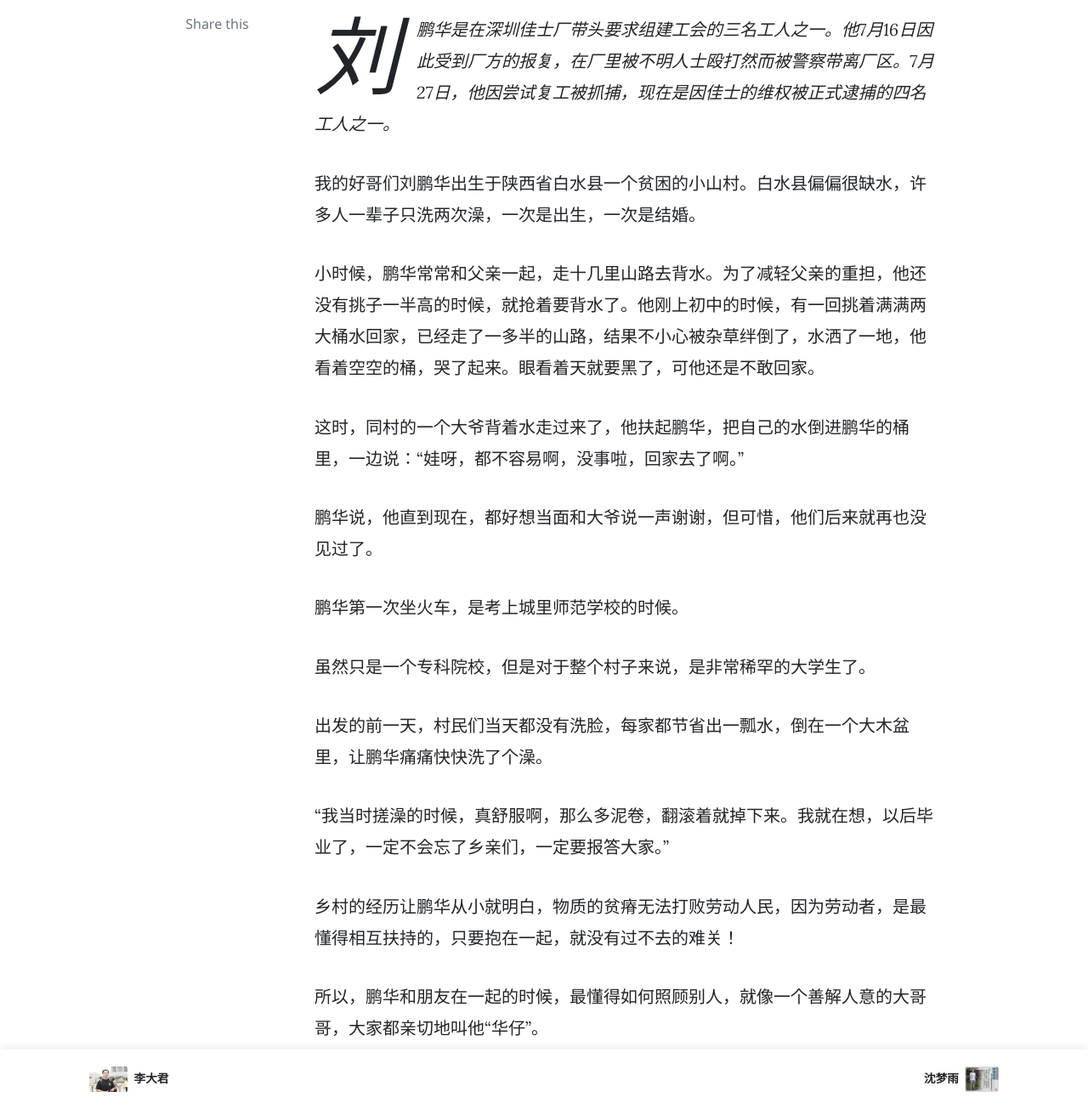
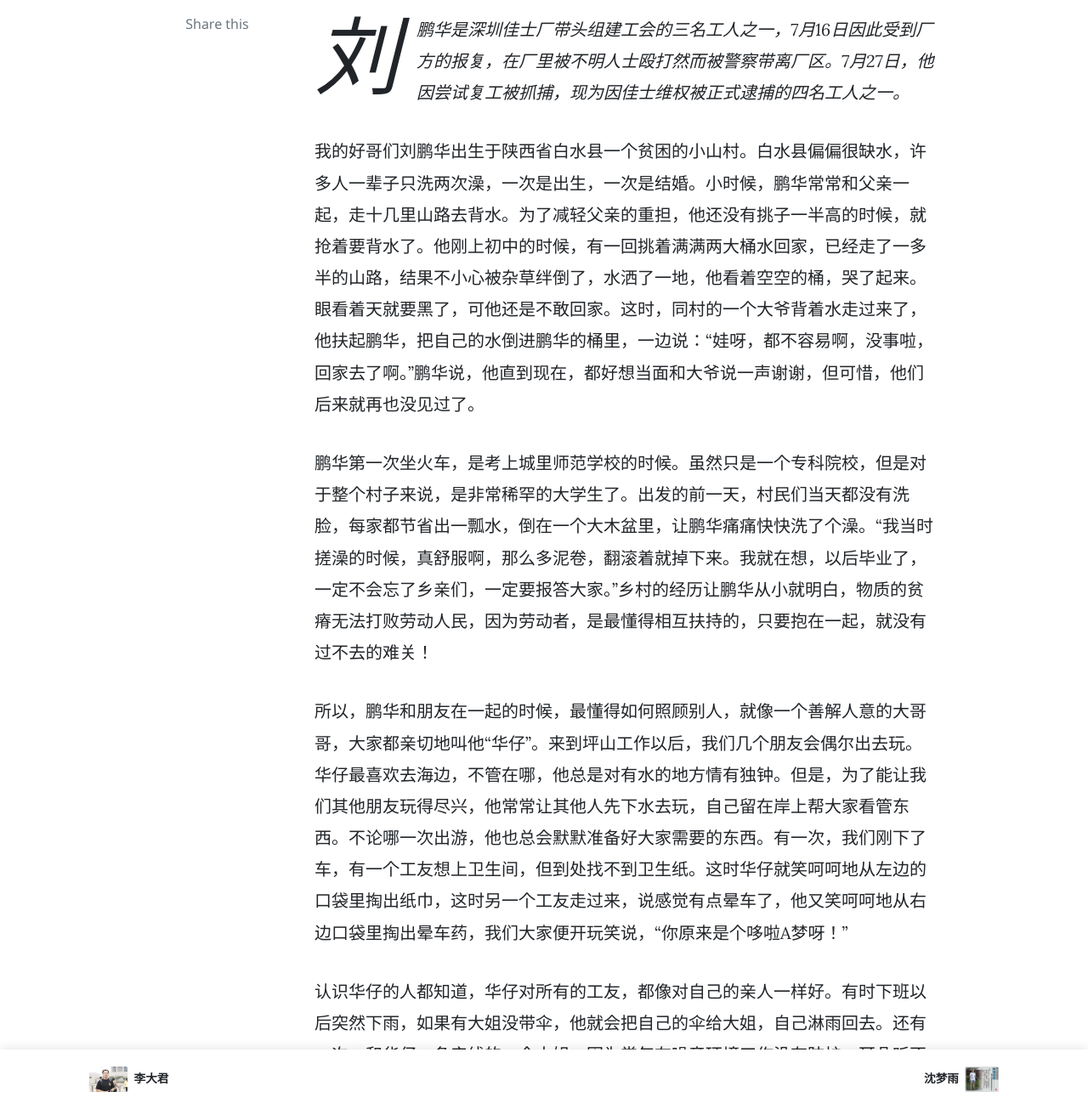
Before and after one commit to laoquan18/laoquan18.github.io, a Jekyll site: the page built from zh/_posts/2019-07-20-Liu-Penghua_zh.md, in a window 1280 px wide and 1400 px high, scrolled down 329 px, cut to the strip 95-1400 px from the top of the window. Shown: the whole strip at 85% size. Built offline with Jekyll 4.4.1, drawn with Linux system fonts in a browser that asks for light colours; nearby versions of some CDN libraries; comment, search, counter and statistics services are not loaded; some of the changed text lies outside the part shown.

Commit message:
Update 2019-07-20-Liu-Penghua_zh.md

```diff
--- a/zh/_posts/2019-07-20-Liu-Penghua_zh.md
+++ b/zh/_posts/2019-07-20-Liu-Penghua_zh.md
@@ -10,41 +10,15 @@ excerpt_separator: <!--more-->
 
 ---
 
-<em>刘鹏华是在深圳佳士厂带头要求组建工会的三名工人之一。他7月16日因此受到厂方的报复，在厂里被不明人士殴打然而被警察带离厂区。7月27日，他因尝试复工被抓捕，现在是因佳士的维权被正式逮捕的四名工人之一。</em>
+<em>刘鹏华是深圳佳士厂带头组建工会的三名工人之一，7月16日因此受到厂方的报复，在厂里被不明人士殴打然而被警察带离厂区。7月27日，他因尝试复工被抓捕，现为因佳士维权被正式逮捕的四名工人之一。</em>
 
-我的好哥们刘鹏华出生于陕西省白水县一个贫困的小山村。白水县偏偏很缺水，许多人一辈子只洗两次澡，一次是出生，一次是结婚。
+我的好哥们刘鹏华出生于陕西省白水县一个贫困的小山村。白水县偏偏很缺水，许多人一辈子只洗两次澡，一次是出生，一次是结婚。小时候，鹏华常常和父亲一起，走十几里山路去背水。为了减轻父亲的重担，他还没有挑子一半高的时候，就抢着要背水了。他刚上初中的时候，有一回挑着满满两大桶水回家，已经走了一多半的山路，结果不小心被杂草绊倒了，水洒了一地，他看着空空的桶，哭了起来。眼看着天就要黑了，可他还是不敢回家。这时，同村的一个大爷背着水走过来了，他扶起鹏华，把自己的水倒进鹏华的桶里，一边说：“娃呀，都不容易啊，没事啦，回家去了啊。”鹏华说，他直到现在，都好想当面和大爷说一声谢谢，但可惜，他们后来就再也没见过了。
 
-小时候，鹏华常常和父亲一起，走十几里山路去背水。为了减轻父亲的重担，他还没有挑子一半高的时候，就抢着要背水了。他刚上初中的时候，有一回挑着满满两大桶水回家，已经走了一多半的山路，结果不小心被杂草绊倒了，水洒了一地，他看着空空的桶，哭了起来。眼看着天就要黑了，可他还是不敢回家。
+鹏华第一次坐火车，是考上城里师范学校的时候。虽然只是一个专科院校，但是对于整个村子来说，是非常稀罕的大学生了。出发的前一天，村民们当天都没有洗脸，每家都节省出一瓢水，倒在一个大木盆里，让鹏华痛痛快快洗了个澡。“我当时搓澡的时候，真舒服啊，那么多泥卷，翻滚着就掉下来。我就在想，以后毕业了，一定不会忘了乡亲们，一定要报答大家。”乡村的经历让鹏华从小就明白，物质的贫瘠无法打败劳动人民，因为劳动者，是最懂得相互扶持的，只要抱在一起，就没有过不去的难关！
 
-这时，同村的一个大爷背着水走过来了，他扶起鹏华，把自己的水倒进鹏华的桶里，一边说：“娃呀，都不容易啊，没事啦，回家去了啊。”
+所以，鹏华和朋友在一起的时候，最懂得如何照顾别人，就像一个善解人意的大哥哥，大家都亲切地叫他“华仔”。来到坪山工作以后，我们几个朋友会偶尔出去玩。华仔最喜欢去海边，不管在哪，他总是对有水的地方情有独钟。但是，为了能让我们其他朋友玩得尽兴，他常常让其他人先下水去玩，自己留在岸上帮大家看管东西。不论哪一次出游，他也总会默默准备好大家需要的东西。有一次，我们刚下了车，有一个工友想上卫生间，但到处找不到卫生纸。这时华仔就笑呵呵地从左边的口袋里掏出纸巾，这时另一个工友走过来，说感觉有点晕车了，他又笑呵呵地从右边口袋里掏出晕车药，我们大家便开玩笑说，“你原来是个哆啦A梦呀！”
 
-鹏华说，他直到现在，都好想当面和大爷说一声谢谢，但可惜，他们后来就再也没见过了。
-
-鹏华第一次坐火车，是考上城里师范学校的时候。
-
-虽然只是一个专科院校，但是对于整个村子来说，是非常稀罕的大学生了。
-
-出发的前一天，村民们当天都没有洗脸，每家都节省出一瓢水，倒在一个大木盆里，让鹏华痛痛快快洗了个澡。
-
-“我当时搓澡的时候，真舒服啊，那么多泥卷，翻滚着就掉下来。我就在想，以后毕业了，一定不会忘了乡亲们，一定要报答大家。”
-
-乡村的经历让鹏华从小就明白，物质的贫瘠无法打败劳动人民，因为劳动者，是最懂得相互扶持的，只要抱在一起，就没有过不去的难关！
-
-所以，鹏华和朋友在一起的时候，最懂得如何照顾别人，就像一个善解人意的大哥哥，大家都亲切地叫他“华仔”。
-
-来到坪山工作以后，我们几个朋友会偶尔出去玩。华仔最喜欢去海边，不管在哪，他总是对有水的地方情有独钟。
-
-但是，为了能让我们其他朋友玩得尽兴，他常常让其他人先下水去玩，自己留在岸上帮大家看管东西。不论哪一次出游，他也总会默默准备好大家需要的东西。
-
-有一次，我们刚下了车，有一个工友想上卫生间，但到处找不到卫生纸。这时华仔就笑呵呵地从左边的口袋里掏出纸巾，这时另一个工友走过来，说感觉有点晕车了，他又笑呵呵地从右边口袋里掏出晕车药，我们大家便开玩笑说，“你原来是个哆啦A梦呀！”
-
-认识华仔的人都知道，华仔对所有的工友，都像对自己的亲人一样好。
-
-有时下班以后突然下雨，如果有大姐没带伞，他就会把自己的伞给大姐，自己淋雨回去。还有一次，和华仔一条产线的一个大姐，因为常年在噪音环境工作没有防护，耳朵听不见声音，手术住院了。华仔对妻子伍双说，那个大姐之前一直想邀请他去家里吃饭，就是一直上班没机会，理应去医院看看她才是。伍双知道他的产线上请假很困难，便让他好好和老大说说，给个短假。
-
-结果，产线老大没有准假。伍双想了个办法，“要不然，你就还是加班吧，我去看大姐，是一样的。”
-
-但是华仔说：“加班本来就是自愿的。批不批是他的事，加不加班那是我的事。大姐平时很照顾我，我不会因为几个小时的加班费就不闻不问了。”
+认识华仔的人都知道，华仔对所有的工友，都像对自己的亲人一样好。有时下班以后突然下雨，如果有大姐没带伞，他就会把自己的伞给大姐，自己淋雨回去。还有一次，和华仔一条产线的一个大姐，因为常年在噪音环境工作没有防护，耳朵听不见声音，手术住院了。华仔对妻子伍双说，那个大姐之前一直想邀请他去家里吃饭，就是一直上班没机会，理应去医院看看她才是。伍双知道他的产线上请假很困难，便让他好好和老大说说，给个短假。结果，产线老大没有准假。伍双想了个办法，“要不然，你就还是加班吧，我去看大姐，是一样的。”但是华仔说：“加班本来就是自愿的。批不批是他的事，加不加班那是我的事。大姐平时很照顾我，我不会因为几个小时的加班费就不闻不问了。”
 
 也正是因为如此，华仔在佳士厂里人缘很好，不管跟哪个小兄弟还是大姐提起他，大家都能马上想到“啊，就是那个生产部的小刘啊”。
 
@@ -52,53 +26,21 @@ excerpt_separator: <!--more-->
 
 就比如，华仔给我们讲过他曾经在一个厂里的经历。那个厂不给工人缴纳住房公积金，也不按劳动法的标准算加班费，算下来一个月要少上五六百元钱，工友们都敢怒不敢言。他就和几个工友一起去找劳动部门，找工厂老板对质。在他们的坚决斗争下，厂里把住房公积金交了，也把少发的加班费都补给了工人，但最后，他们几个带头要钱的工友，还是被厂里强行开除了。
 
-就在华仔刚刚被开除以后，一个和他同车间的大哥突然受了很严重的工伤，大哥在操作冲床的时候，实在是太累太困了，一个不小心，手被冲床压到，鲜血直流，险些就没有了半只手掌。但是，工厂竟然在大哥养伤期间，不给他发工资，还说要和大哥解除劳动合同！
+就在华仔刚刚被开除以后，一个和他同车间的大哥突然受了很严重的工伤，大哥在操作冲床的时候，实在是太累太困了，一个不小心，手被冲床压到，鲜血直流，险些就没有了半只手掌。但是，工厂竟然在大哥养伤期间，不给他发工资，还说要和大哥解除劳动合同！虽然厂里说的是，我们先解除了劳动合同，等下个月再重新签，你还是我们厂的员工。但这样一来，大哥的工龄就要从零算起，很多保障都要打折扣了！大哥就去找华仔帮忙，想让华仔帮忙想想办法，一块和厂里去协商。结果，华仔因为已经不是厂里的员工，老板不给他任何见面交流的机会，去找劳动局，劳动局也说和他没有关系，只能让大哥一个人去协商。可惜，那个大哥寡不敌众，承受不住厂里施加的压力，还是妥协了，和厂里解除了劳动合同。
 
-虽然厂里说的是，我们先解除了劳动合同，等下个月再重新签，你还是我们厂的员工。但这样一来，大哥的工龄就要从零算起，很多保障都要打折扣了！
+这件事情带给华仔很大的打击。“我在厂里，工友们还有人护着；我不在了，工友们又要叫人欺负，这怎么是个办法呢！”华仔说，至今回想起这件事情，他的心都会突然一疼。但这也更坚定了他要为工友谋福利的方向：工人，一定要有自己的工会！如果当初，工人们有自己的工会，就算自己已经离开了，那个大哥还是可以从工会那里获得帮助；就算自己一个华仔不在了，可还有更多的华仔，继续给大哥维护权益！
 
-大哥就去找华仔帮忙，想让华仔帮忙想想办法，一块和厂里去协商。结果，华仔因为已经不是厂里的员工，老板不给他任何见面交流的机会，去找劳动局，劳动局也说和他没有关系，只能让大哥一个人去协商。
-
-可惜，那个大哥寡不敌众，承受不住厂里施加的压力，还是妥协了，和厂里解除了劳动合同。
-
-这件事情带给华仔很大的打击。
-
-“我在厂里，工友们还有人护着；我不在了，工友们又要叫人欺负，这怎么是个办法呢！”
-
-华仔说，至今回想起这件事情，他的心都会突然一疼。但这也更坚定了他要为工友谋福利的方向：工人，一定要有自己的工会！
-
-如果当初，工人们有自己的工会，就算自己已经离开了，那个大哥还是可以从工会那里获得帮助；就算自己一个华仔不在了，可还有更多的华仔，继续给大哥维护权益！
-
-后来，华仔就来到了佳士公司。佳士对工人们的压榨，与他见过最黑的厂相比，都有过之而无不及，首先就体现在罚款制度以及各种各样的霸王制度上面，根本就不拿工人当人。
-
-平时不知道自己什么不经意的行为，触犯了“佳士十八禁”，就要被罚二三百元；平时大家已经筋疲力尽，就指望着周日睡个懒觉，厂里还要强制徒步十公里，而且不许请假！
-
-可是，如果要还是像以前一样，靠大家今天抗议罚款、明天抗议徒步，不一定什么时候就被厂里穿小鞋、抹黑、开除。同样是7·27被捕工人代表余浚聪，因为在微信群里对强制徒步表达抗议，就直接被“五天八小时”了，厂方剥夺了他加班的权利，而且很快就把他违法开除了！
-
-华仔担心，这样一来，那他在上一个厂的经历，岂不是又要重演吗？
+后来，华仔就来到了佳士公司。佳士对工人们的压榨，与他见过最黑的厂相比，都有过之而无不及，首先就体现在罚款制度以及各种各样的霸王制度上面，根本就不拿工人当人。平时不知道自己什么不经意的行为，触犯了“佳士十八禁”，就要被罚二三百元；平时大家已经筋疲力尽，就指望着周日睡个懒觉，厂里还要强制徒步十公里，而且不许请假！可是，如果要还是像以前一样，靠大家今天抗议罚款、明天抗议徒步，不一定什么时候就被厂里穿小鞋、抹黑、开除。同样是7·27被捕工人代表余浚聪，因为在微信群里对强制徒步表达抗议，就直接被“五天八小时”了，厂方剥夺了他加班的权利，而且很快就把他违法开除了！华仔担心，这样一来，那他在上一个厂的经历，岂不是又要重演吗？
 
 一切又都指向“工会”。工会，只有工人兄弟自己选举的工会，而不是只有高管、经理参加的工会，才能更长久地、有力地、较为彻底地解决工人的问题！
 
-说干就干，很快，华仔要建立一个工会的想法，就得到了龙田街道总工会的支持。虽然他们现在自己为了逃避责任，把自己摘干净，说自己从未支持佳士工友建工会，但当初，就是他们指导了华仔、久平等工友，告诉他们要去和厂里沟通，结果遭到了佳士厂的蛮横抵制。
+说干就干，很快，华仔要建立一个工会的想法，就得到了龙田街道总工会的支持。虽然他们现在自己为了逃避责任，把自己摘干净，说自己从未支持佳士工友建工会，但当初，就是他们指导了华仔、久平等工友，告诉他们要去和厂里沟通，结果遭到了佳士厂的蛮横抵制。龙田街道总工会面对厂里蛮横的态度，大气都不敢出，但是他们告诉工友，你们可以先发展一百名工友入会，再选出筹备组。于是，华仔、久平等工人代表就按照他们的指示去做了！
 
-龙田街道总工会面对厂里蛮横的态度，大气都不敢出，但是他们告诉工友，你们可以先发展一百名工友入会，再选出筹备组。
+建会得到了佳士工友们热烈的支持，不到三天时间，就有八十多名工友愿意参加工会了！有那么多意见要提的工友们，那么多困难要解决的工友们，多么盼望能有一个自己的工会啊！可是，佳士公司的老板、股东们，他们怎能容忍工人们建立一个代表工人利益的工会？他们撕下自己“关爱员工”的虚伪面具，使用了最下三滥的手段，雇佣黑社会，殴打我们的工人代表，把久平直接粗暴扔出了厂门外！
 
-于是，华仔、久平等工人代表就按照他们的指示去做了！
+臭名昭著的佳士嫖客、对工人向来心狠手辣的副董事长夏如意，居然指着华仔的鼻子骂道：“王八蛋，我还想扇你几个耳光呢！”工友们啊，人民啊，你们听听，这就是一个上市公司领导人的嘴脸！这就是所谓社会上流的、最有教养、最有素质的成功人士！
 
-建会得到了佳士工友们热烈的支持，不到三天时间，就有八十多名工友愿意参加工会了！有那么多意见要提的工友们，那么多困难要解决的工友们，多么盼望能有一个自己的工会啊！
-
-可是，佳士公司的老板、股东们，他们怎能容忍工人们建立一个代表工人利益的工会？他们撕下自己“关爱员工”的虚伪面具，使用了最下三滥的手段，雇佣黑社会，殴打我们的工人代表，把久平直接粗暴扔出了厂门外！
-
-臭名昭著的佳士嫖客、对工人向来心狠手辣的副董事长夏如意，居然指着华仔的鼻子骂道：“王八蛋，我还想扇你几个耳光呢！”
-
-工友们啊，人民啊，你们听听，这就是一个上市公司领导人的嘴脸！
-
-这就是所谓社会上流的、最有教养、最有素质的成功人士！
-
-紧接着，就是扑面而来的污蔑、流言，他们说，工人代表们是用消防的名义骗工友加入工会！
-
-他们说，工人代表们因为打架斗殴被厂里开除，发泄不满，借故闹事！
-
-你们以为掌控着媒体，就可以胡乱编造，可是，你们哪一条敢当面站出来对质？
+紧接着，就是扑面而来的污蔑、流言，他们说，工人代表们是用消防的名义骗工友加入工会！他们说，工人代表们因为打架斗殴被厂里开除，发泄不满，借故闹事！你们以为掌控着媒体，就可以胡乱编造，可是，你们哪一条敢当面站出来对质？
 
 余浚聪、刘鹏华、米久平……他们到底是怎样的人，你们敢不敢让厂里的工友评论评论？
 
```
